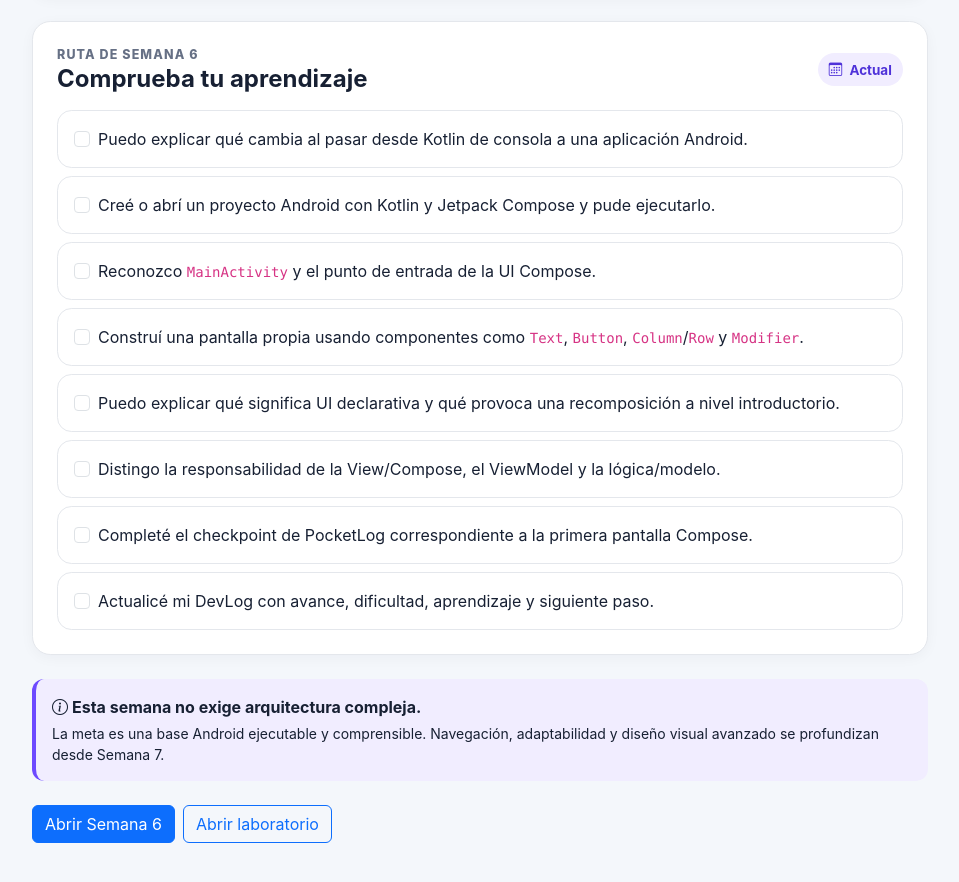
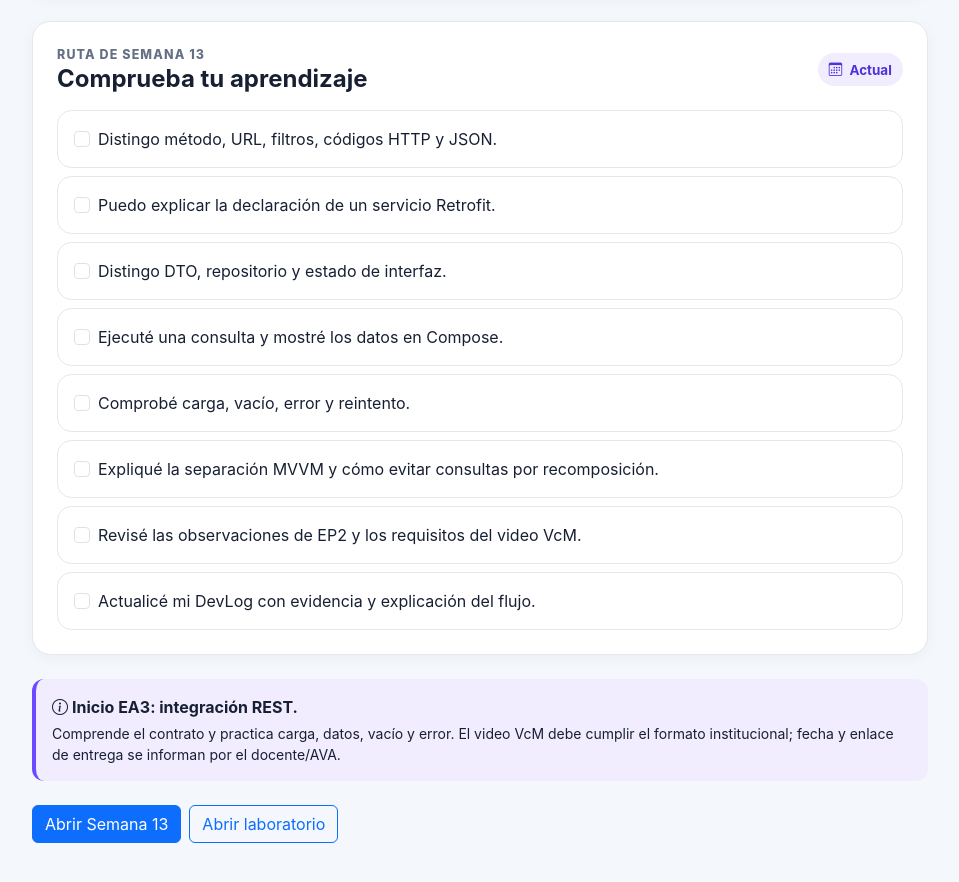
Before and after one commit to cmartinezs/DSY1105-DESARROLLO-APLICACIONES-MOVILES-2026-2, a plain HTML site: page progreso.html in a window 1280 px wide. Shown: the part 492-1374 px from the top of the page, without its empty margins (160-1119 px from the left). Drawn offline with nearby package versions, Linux system fonts and the light colour scheme.

Commit message:
docs(web): actualizar portada y progreso a semana 13

```diff
--- a/progreso.html
+++ b/progreso.html
@@ -12,7 +12,7 @@
 <nav class="navbar navbar-dark topbar sticky-top"><div class="container wrap py-1"><a class="navbar-brand d-flex align-items-center gap-2 fw-bold" href="index.html"><span class="brand-mark">D</span><span>DSY1105</span></a><a class="btn btn-sm btn-outline-light" href="index.html"><i class="bi bi-arrow-left me-1"></i>Inicio</a></div></nav>
 <main class="container wrap py-4 py-md-5" style="max-width:920px">
   <section class="hero p-4 p-md-5 mb-4">
-    <div class="eyebrow mb-2">Semana 06 · checklist personal</div>
+    <div class="eyebrow mb-2">Semana 13 · checklist personal</div>
     <h1 class="h2 fw-bold">Mi progreso</h1>
     <p class="mb-0 text-white-50">Marca sólo lo que realmente realizaste o puedes explicar. Se guarda en este navegador y no corresponde a una calificación.</p>
   </section>
@@ -24,29 +24,29 @@
     <div class="progress" role="progressbar" aria-label="Progreso semanal"><div id="bar" class="progress-bar" style="width:0%"></div></div>
   </section>
   <section class="surface p-4 mb-4">
-    <div class="d-flex justify-content-between align-items-center gap-3 mb-3"><div><div class="eyebrow">Ruta de Semana 6</div><h2 class="h4 fw-bold mb-0">Comprueba tu aprendizaje</h2></div><span class="status-pill status-current"><i class="bi bi-calendar3"></i>Actual</span></div>
+    <div class="d-flex justify-content-between align-items-center gap-3 mb-3"><div><div class="eyebrow">Ruta de Semana 13</div><h2 class="h4 fw-bold mb-0">Comprueba tu aprendizaje</h2></div><span class="status-pill status-current"><i class="bi bi-calendar3"></i>Actual</span></div>
     <div id="items" class="d-grid gap-2">
-      <div class="item p-3"><input class="form-check-input me-2" type="checkbox" id="p1"><label for="p1">Puedo explicar qué cambia al pasar desde Kotlin de consola a una aplicación Android.</label></div>
-      <div class="item p-3"><input class="form-check-input me-2" type="checkbox" id="p2"><label for="p2">Creé o abrí un proyecto Android con Kotlin y Jetpack Compose y pude ejecutarlo.</label></div>
-      <div class="item p-3"><input class="form-check-input me-2" type="checkbox" id="p3"><label for="p3">Reconozco <code>MainActivity</code> y el punto de entrada de la UI Compose.</label></div>
-      <div class="item p-3"><input class="form-check-input me-2" type="checkbox" id="p4"><label for="p4">Construí una pantalla propia usando componentes como <code>Text</code>, <code>Button</code>, <code>Column</code>/<code>Row</code> y <code>Modifier</code>.</label></div>
-      <div class="item p-3"><input class="form-check-input me-2" type="checkbox" id="p5"><label for="p5">Puedo explicar qué significa UI declarativa y qué provoca una recomposición a nivel introductorio.</label></div>
-      <div class="item p-3"><input class="form-check-input me-2" type="checkbox" id="p6"><label for="p6">Distingo la responsabilidad de la View/Compose, el ViewModel y la lógica/modelo.</label></div>
-      <div class="item p-3"><input class="form-check-input me-2" type="checkbox" id="p7"><label for="p7">Completé el checkpoint de PocketLog correspondiente a la primera pantalla Compose.</label></div>
-      <div class="item p-3"><input class="form-check-input me-2" type="checkbox" id="p8"><label for="p8">Actualicé mi DevLog con avance, dificultad, aprendizaje y siguiente paso.</label></div>
+      <div class="item p-3"><input class="form-check-input me-2" type="checkbox" id="p1"><label for="p1">Distingo método, URL, filtros, códigos HTTP y JSON.</label></div>
+      <div class="item p-3"><input class="form-check-input me-2" type="checkbox" id="p2"><label for="p2">Puedo explicar la declaración de un servicio Retrofit.</label></div>
+      <div class="item p-3"><input class="form-check-input me-2" type="checkbox" id="p3"><label for="p3">Distingo DTO, repositorio y estado de interfaz.</label></div>
+      <div class="item p-3"><input class="form-check-input me-2" type="checkbox" id="p4"><label for="p4">Ejecuté una consulta y mostré los datos en Compose.</label></div>
+      <div class="item p-3"><input class="form-check-input me-2" type="checkbox" id="p5"><label for="p5">Comprobé carga, vacío, error y reintento.</label></div>
+      <div class="item p-3"><input class="form-check-input me-2" type="checkbox" id="p6"><label for="p6">Expliqué la separación MVVM y cómo evitar consultas por recomposición.</label></div>
+      <div class="item p-3"><input class="form-check-input me-2" type="checkbox" id="p7"><label for="p7">Revisé las observaciones de EP2 y los requisitos del video VcM.</label></div>
+      <div class="item p-3"><input class="form-check-input me-2" type="checkbox" id="p8"><label for="p8">Actualicé mi DevLog con evidencia y explicación del flujo.</label></div>
     </div>
   </section>
-  <div class="callout mb-4"><strong><i class="bi bi-info-circle me-1"></i>Esta semana no exige arquitectura compleja.</strong><div class="small mt-1">La meta es una base Android ejecutable y comprensible. Navegación, adaptabilidad y diseño visual avanzado se profundizan desde Semana 7.</div></div>
-  <div class="d-flex flex-wrap gap-2"><a class="btn btn-primary" href="https://github.com/cmartinezs/DSY1105-DESARROLLO-APLICACIONES-MOVILES-2026-2/tree/master/semanas/semana-06">Abrir Semana 6</a><a class="btn btn-outline-primary" href="https://github.com/cmartinezs/DSY1105-DESARROLLO-APLICACIONES-MOVILES-2026-2/tree/master/labs/semana-06-pocketlog-compose">Abrir laboratorio</a></div>
+  <div class="callout mb-4"><strong><i class="bi bi-info-circle me-1"></i>Inicio EA3: integración REST.</strong><div class="small mt-1">Comprende el contrato y practica carga, datos, vacío y error. El video VcM debe cumplir el formato institucional; fecha y enlace de entrega se informan por el docente/AVA.</div></div>
+  <div class="d-flex flex-wrap gap-2"><a class="btn btn-primary" href="https://github.com/cmartinezs/DSY1105-DESARROLLO-APLICACIONES-MOVILES-2026-2/tree/master/semanas/semana-13">Abrir Semana 13</a><a class="btn btn-outline-primary" href="https://github.com/cmartinezs/DSY1105-DESARROLLO-APLICACIONES-MOVILES-2026-2/tree/master/labs/semana-13-lecturas-remotas">Abrir laboratorio</a></div>
 </main>
 <script>
-const KEY='dsy1105-progreso-semana-06';
+const KEY='dsy1105-progreso-semana-13';
 const boxes=[...document.querySelectorAll('input[type=checkbox]')];
 function load(){let saved={};try{saved=JSON.parse(localStorage.getItem(KEY)||'{}')}catch(e){}boxes.forEach(b=>b.checked=Boolean(saved[b.id]));render();}
 function save(){const state={};boxes.forEach(b=>state[b.id]=b.checked);localStorage.setItem(KEY,JSON.stringify(state));render();}
 function render(){const done=boxes.filter(b=>b.checked).length;document.getElementById('counter').textContent=`${done} de ${boxes.length}`;document.getElementById('bar').style.width=`${done/boxes.length*100}%`;boxes.forEach(b=>b.closest('.item').classList.toggle('done',b.checked));}
 boxes.forEach(b=>b.addEventListener('change',save));
-document.getElementById('reset').addEventListener('click',()=>{if(confirm('¿Reiniciar tu progreso local de Semana 6?')){localStorage.removeItem(KEY);load();}});
+document.getElementById('reset').addEventListener('click',()=>{if(confirm('¿Reiniciar tu progreso local de Semana 13?')){localStorage.removeItem(KEY);load();}});
 load();
 </script>
 </body>
```
Also changed, not shown: index.html (+1 -1 lines).
